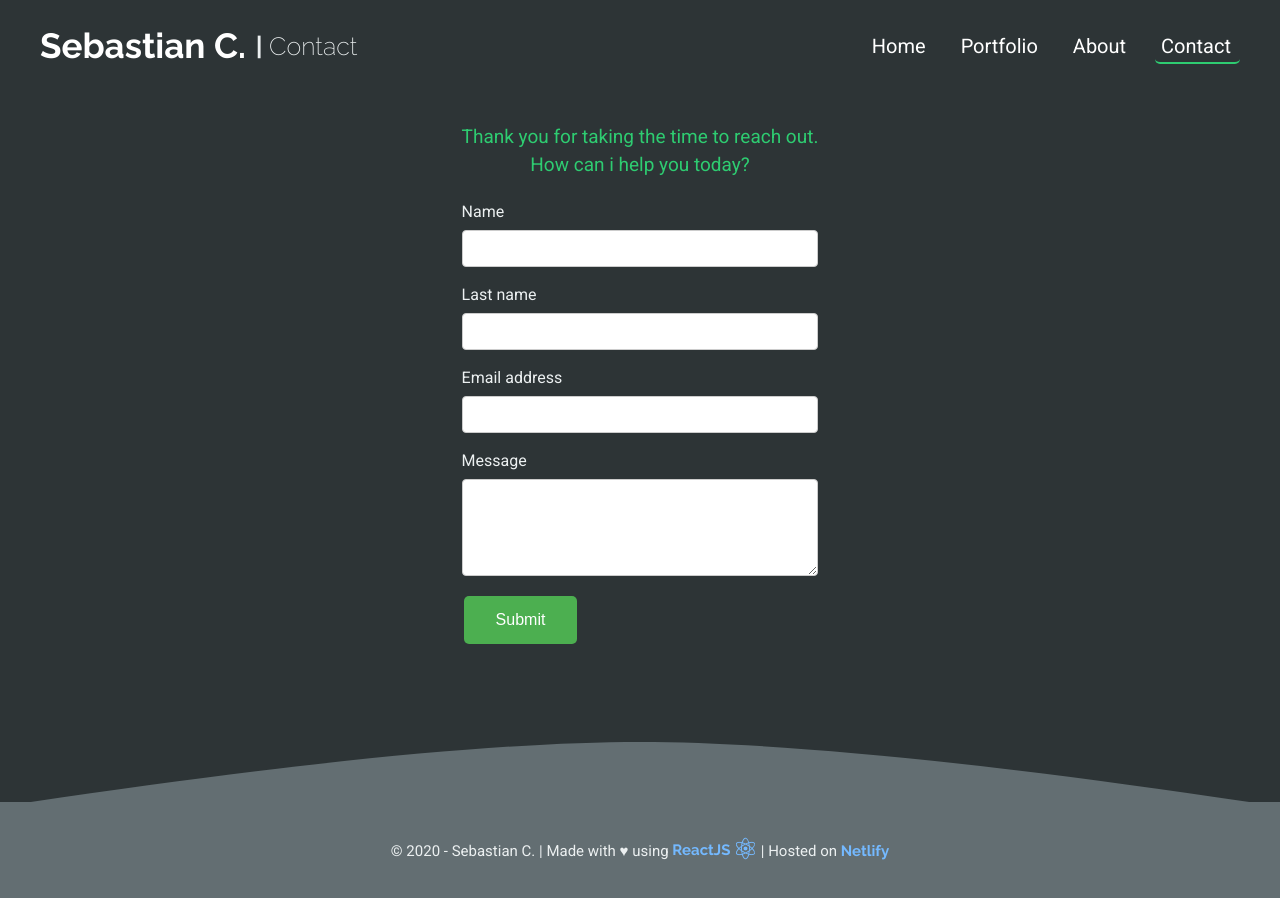
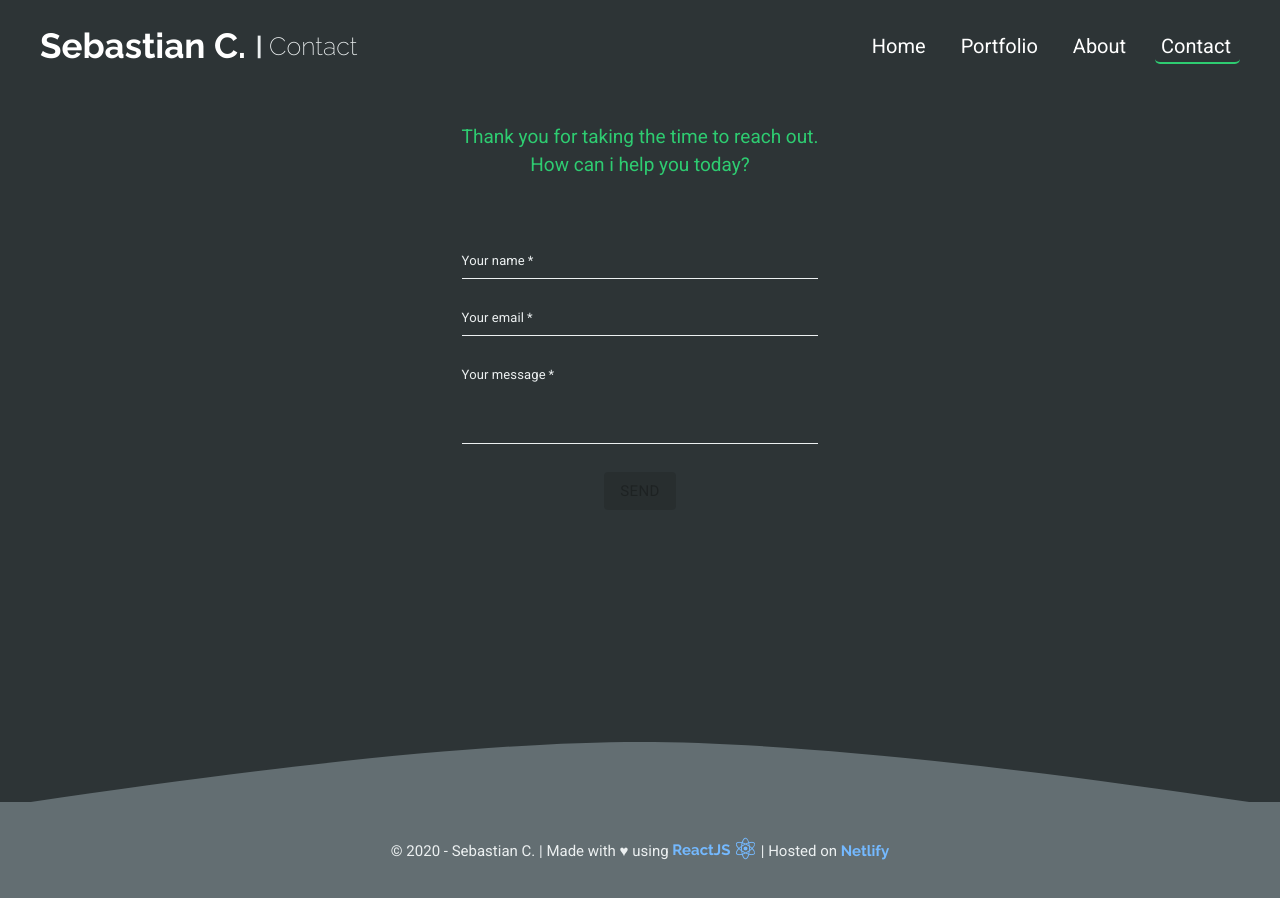
Before and after one commit to sebascarreram/portfolio, a React (Create React App) app in the folder frontend/: page /contact in a window 1280 px wide. Shown: the top 898 px of the page. Built offline with nearby package versions, Linux system fonts and the light colour scheme; no server answers.

Commit message:
updated contact

```diff
--- a/frontend/src/layout/Contact/Contact.js
+++ b/frontend/src/layout/Contact/Contact.js
@@ -1,146 +1,352 @@
-import React from "react";
+import React, { useState } from "react";
+
+import firebase from "./../../firebase";
+
 import Aux from "./../../hoc/Aux";
-import axios from "axios";
-//import Modal from "././../../components/UI/Modal/Modal";
+
+//import Material UI components and functions
+import TextField from "@material-ui/core/TextField";
+import Grid from "@material-ui/core/Grid";
+import Button from "@material-ui/core/Button";
+import Box from "@material-ui/core/Box";
+import CircularProgress from "@material-ui/core/CircularProgress";
+import Snackbar from "@material-ui/core/Snackbar";
+import { Alert } from "@material-ui/lab";
+import { makeStyles, withStyles } from "@material-ui/core/styles";
 
 // import Form from "./../../components/Form/Form";
 import styleContact from "./Contact.module.css";
 
-class Contact extends React.Component {
-  constructor(props) {
-    super(props);
-    this.state = {
-      name: "",
-      lastname: "",
-      email: "",
-      message: "",
+//add this to assign the sendEmail cloud function to a constant
+const sendEmail = firebase.functions().httpsCallable("sendEmail");
+
+//add CSS classes for Material UI components calling a function that returns another function
+const useStyles = makeStyles((theme) => ({
+  //the CSS class honeypot is added to the honeypot field later on, which is not displayed to users.
+  honeypot: {
+    display: "none",
+  },
+  lineHeightSpace: {
+    lineHeight: "1.3",
+  },
+  colorButton: {
+    fontSize: "1.5rem",
+  },
+}));
+
+const CssTextField = withStyles({
+  root: {
+    "& .MuiFormLabel-root": {
+      color: "#ecf0f1",
+      fontSize: "1.3rem",
+    },
+    "& .MuiInput-underline:hover:not(.Mui-disabled):before": {
+      borderBottom: "2px solid #ecf0f1",
+    },
+    "& .MuiInput-underline:before": {
+      borderBottom: "1px solid #ecf0f1",
+    },
+    "& .MuiInputBase-input": {
+      color: "#e74c3c",
+      fontSize: "1.7rem",
+    },
+  },
+})(TextField);
+
+const CssButton = withStyles({
+  root: {
+    "& .Mui-disabled": {
+      color: "red",
+    },
+    /*"& Mui-disabled": {
+      color: "red",
+    },*/
+  },
+})(Button);
+
+// setFormIsValid
+const Contact = () => {
+  //assign the constant `classes` to an object for Material IU components by calling a function
+  const classes = useStyles();
+
+  const [error, setError] = useState(false);
+  const [openSnackbar, setOpenSnackbar] = useState(false);
+  const [isLoading, setIsLoading] = useState(false);
+  const [formIsValid, setFormIsValid] = useState(false);
+  const [contactForm, setContactForm] = useState({
+    name: {
+      value: "",
+      elementConfig: {
+        required: true,
+        id: "outlined-basic",
+        label: "Your name",
+      },
+      validation: {
+        required: true,
+        errorMessage: "Please, enter your name",
+      },
+      valid: false,
+      blur: false,
+    },
+    email: {
+      value: "",
+      elementConfig: {
+        required: true,
+        id: "outlined-basic",
+        label: "Your email",
+      },
+      validation: {
+        required: true,
+        isEmail: true,
+        errorMessage: "Please, enter your email",
+      },
+      valid: false,
+      blur: false,
+    },
+    message: {
+      value: "",
+      elementConfig: {
+        required: true,
+        id: "standard-multiline-static",
+        label: "Your message",
+        multiline: true,
+        rows: 6,
+        className: classes.lineHeightSpace,
+      },
+      validation: {
+        required: true,
+        errorMessage: "Please, enter your message",
+      },
+      valid: false,
+      blur: false,
+    },
+    //this honeypot field isn't rendered to the DOM, so users don't see it, but it fools bots that fill it automatically
+    honeypot: {
+      value: "",
+      elementConfig: {
+        className: classes.honeypot,
+        label:
+          "If you are a human, do not type anything here. I am here to fool bots",
+      },
+      //this `validation` property is added just to avoid and error when running checkvalidity();
+      validation: {},
+      //this input is valid by default so it doesn't prevent human users to click the `Send` button
+      valid: true,
+      blur: false,
+    },
+  });
+
+  //convert the `contactForm` object into an array
+  const formElementsArray = [];
+  for (let key in contactForm) {
+    formElementsArray.push({
+      id: key,
+      ...contactForm[key],
+    });
+  }
+
+  //map the array to return an array of JSX elements
+  const formElements = formElementsArray.map((element) => {
+    return (
+      <Box key={element.id} marginBottom={1}>
+        <CssTextField
+          {...element.elementConfig}
+          error={!element.valid && element.blur}
+          fullWidth
+          //  variant="outlined"
+          helperText={
+            !element.valid && element.blur
+              ? element.validation.errorMessage
+              : null
+          }
+          onChange={(event) => inputChangedHandler(event, element.id)}
+          onBlur={(event) => inputChangedHandler(event, element.id)}
+          value={element.value}
+          color="secondary"
+          size="medium"
+          //variant="outlined"
+        ></CssTextField>
+      </Box>
+    );
+  });
+  //<CssTextField className={classes.margin} id="custom-css-standard-input" label="Custom CSS" />
+
+  //this function runs when an input changes or is blurred
+  const inputChangedHandler = (event, inputIdentifier) => {
+    //create a new object representing the input that was changed or blurred
+    const updatedFormElement = {
+      ...contactForm[inputIdentifier],
+      value: event.target.value,
+      valid: checkValidity(
+        event.target.value,
+        contactForm[inputIdentifier].validation
+      ),
+      blur: event.type === "blur" ? true : false,
+      touched: true,
+    };
+
+    //create a new object represeting the whole form object
+    const updatedContactForm = {
+      ...contactForm,
+      [inputIdentifier]: updatedFormElement,
+    };
+
+    //the whole form is valid until it's not
+    let formIsValid = true;
+    for (let inputElementIdentifier in updatedContactForm) {
+      formIsValid =
+        updatedContactForm[inputElementIdentifier].valid && formIsValid;
+    }
+
+    //update `contactForm` state
+    setContactForm(updatedContactForm);
+
+    //update `formIsValid` state
+    setFormIsValid(formIsValid);
+  };
+
+  //this function is called from inside `inputChangedHandler()`, and checks the validity of an input field
+  const checkValidity = (value, rules) => {
+    //it's always true until there's one false in the way
+    let isValid = true;
+    if (rules.required) {
+      //value.trim() gets rid of white spaces
+      isValid = value.trim() !== "" && isValid;
+    }
+
+    if (rules.isEmail) {
+      //the `pattern` constant is a Regular Expression that matches the shape of an email
+      const pattern =
+        /[a-z0-9!#$%&'*+/=?^_`{|}~-]+(?:\.[a-z0-9!#$%&'*+/=?^_`{|}~-]+)*@(?:[a-z0-9](?:[a-z0-9-]*[a-z0-9])?\.)+[a-z0-9](?:[a-z0-9-]*[a-z0-9])?/;
+
+      //`pattern.test()` returns true or false
+      isValid = pattern.test(value) && isValid;
+    }
+
+    return isValid;
+  };
+
+  //this function is called when the user closes the snackbar after getting an error (when the cloud function fails)
+  const closeSnackbar = () => {
+    setOpenSnackbar(false);
+  };
+
+  //this function is called when clicking the `Send` button
+  const submitForm = () => {
+    //if a bot filled the honeypot field, don't keep running code (e.g don't call a cloud function)
+    if (contactForm.honeypot.value !== "") {
+      //the below `return` is called an `early return` and it ends the execution of the function.
+      return;
+    }
+
+    //set `isLoading` state to true, so the spinner is rendered
+    setIsLoading(true);
+
+    sendEmail({
+      name: contactForm.name.value,
+      email: contactForm.email.value,
+      message: contactForm.message.value,
+    })
+      //the code inside the `then()` block runs when the message was successfully sent from inside the cloud function
+      .then(() => {
+        //create a new `contactForm` object that looks like the original `contactForm` state
+        let originalContactForm = {};
+        for (let key in contactForm) {
+          originalContactForm[key] = {
+            ...contactForm[key],
+            value: "",
+            valid: key === "honeypot" ? true : false,
+            blur: false,
           };
         }
 
-  onNameChange(e) {
-    this.setState({ name: e.target.value });
-  }
+        //reset `contactForm` state to its original value
+        setContactForm(originalContactForm);
 
-  onLastNameChange(e) {
-    this.setState({ lastname: e.target.value });
-  }
+        //reset the whole form validity to false
+        setFormIsValid(false);
 
-  onEmailChange(e) {
-    this.setState({ email: e.target.value });
-  }
+        //set `error` state to false.
+        setError(false);
 
-  onMessageChange(e) {
-    this.setState({ message: e.target.value });
-  }
+        //set `isLoading` state to false, so the spinner is not rendered anymore
+        setIsLoading(false);
 
-  resetForm() {
-    this.setState({ name: "", lastname: "", email: "", message: "" });
-  }
+        //set `openSnackbar` state to true, so the snackbar is rendered, with content that depends on the error state
+        setOpenSnackbar(true);
+      })
+      //this code below runs when the message was NOT successfully sent from inside of the cloud function
+      .catch(() => {
+        //set `error` state to true
+        setError(true);
 
-  handleSubmit(event) {
-    event.preventDefault();
-    console.log(this.state);
-    if (!this.state.name) {
-      return "ERROR";
-    }
-    axios({
-      method: 'POST',
-      url: 'http://nifty-banach-5750bd.netlify.app/send',
-      data: this.state,
-    }).then((response) => {
-      //  console.log(response)
-      if (response.data.status === 'success') {
-        //<Modal>Message send.</Modal>;
-        alert('Message Sent.');
-        this.resetForm();
-      } else if (response.data.status === 'fail') {
-        alert('Message failed to send.');
-      }
+        //set `isLoading` state to false, so the spinner is not rendered anymore
+        setIsLoading(false);
+
+        //set `openSnackbar` state to true, so the snackbar is rendered, with content that depends on the error state
+        setOpenSnackbar(true);
       });
-  }
-  render() {
+  };
+
   return (
     <Aux>
       <section className={styleContact.ContactSection}>
         <div className={styleContact.CardContact}>
           <div>
-              <p className={styleContact.message}>
+            <p className={styleContact.Message}>
               Thank you for taking the time to reach out.
             </p>
-              <p className={styleContact.message}>How can i help you today?</p>
+            <p className={styleContact.Message}>How can i help you today?</p>
           </div>
           {/* Form */}
 
           <div className={styleContact.formDiv}>
-              <form
-                id="contact-form"
-                onSubmit={this.handleSubmit.bind(this)}
-                method="POST"
+            <form>
+              {formElements}
+              <Grid container justifyContent="center">
+                <Box mt="2rem">
+                  {isLoading ? (
+                    <CircularProgress />
+                  ) : (
+                    <CssButton
+                      onClick={submitForm}
+                      disabled={!formIsValid}
+                      variant="contained"
+                      color="primary"
+                      className={classes.colorButton}
                     >
-                <div className={styleContact.formGroup}>
-                  <label htmlFor="name" className={styleContact.label}>
-                    Name
-                  </label>
-                  <input
-                    type="text"
-                    className={styleContact.formControl}
-                    id="name"
-                    value={this.state.name}
-                    onChange={this.onNameChange.bind(this)}
-                  />
-                </div>
-                <div className={styleContact.formGroup}>
-                  <label htmlFor="lastname" className={styleContact.label}>
-                    Last name
-                  </label>
-                  <input
-                    type="text"
-                    className={styleContact.formControl}
-                    id="lastname"
-                    value={this.state.lastname}
-                    onChange={this.onLastNameChange.bind(this)}
-                  />
-                </div>
-                <div className={styleContact.formGroup}>
-                  <label
-                    htmlFor="exampleInputEmail1"
-                    className={styleContact.label}
-                  >
-                    Email address
-                  </label>
-                  <input
-                    type="email"
-                    className={styleContact.formControl}
-                    id="email"
-                    aria-describedby="emailHelp"
-                    value={this.state.email}
-                    onChange={this.onEmailChange.bind(this)}
-                  />
-                </div>
-                <div className={styleContact.formGroup}>
-                  <label htmlFor="message" className={styleContact.label}>
-                    Message
-                  </label>
-                  <textarea
-                    className={styleContact.formControl}
-                    rows="5"
-                    id="message"
-                    value={this.state.message}
-                    onChange={this.onMessageChange.bind(this)}
-                  />
-                </div>
-                <button type="submit" className={styleContact.btnPrimary}>
-                  Submit
-                </button>
+                      Send
+                    </CssButton>
+                  )}
+                </Box>
+              </Grid>
             </form>
           </div>
         </div>
+
+        {error ? (
+          <Snackbar
+            open={openSnackbar}
+            onClose={closeSnackbar}
+            anchorOrigin={{ vertical: "top", horizontal: "center" }}
+          >
+            <Alert onClose={closeSnackbar} severity="error">
+              Oops! Something went wrong, try again later.
+            </Alert>
+          </Snackbar>
+        ) : (
+          <Snackbar
+            open={openSnackbar}
+            autoHideDuration={2000}
+            onClose={closeSnackbar}
+            anchorOrigin={{ vertical: "top", horizontal: "center" }}
+          >
+            <Alert severity="success">Message sent!</Alert>
+          </Snackbar>
+        )}
       </section>
     </Aux>
   );
-  }
-}
+};
 
 export default Contact;
-
-// style={{marginRight: spacing + 'em'}}
--- a/frontend/src/layout/Contact/Contact.module.css
+++ b/frontend/src/layout/Contact/Contact.module.css
@@ -9,49 +9,10 @@
   align-items: center;
 }
 
-.CardContact {
-  /* min-width: 112%; */
-}
-
 .CardContact p {
   font-size: 1.9rem;
 
   text-align: center;
-}
-.CardMessage {
-  margin-top: 2rem;
-  background-color: #ecf0f1;
-  border-radius: 5px;
-  max-width: 880px;
-  padding: 2rem;
-  cursor: pointer;
-
-  transition: 0.2s all;
-}
-
-.CardMessage:hover {
-  background-color: #bdc3c7;
-}
-
-.CardMessage p {
-  color: #000;
-}
-/*
- .Input {
-  width: 49%;
-}
-
-.Input input {
-  width: 100%;
-}
-
-.Subject {
-} */
-
-@media only screen and (max-width: 20em) {
-  /* .ContactSection {
-    padding: 1rem;
-  } */
 }
 
 @media only screen and (max-width: 37.5em) {
@@ -68,48 +29,13 @@
   }
 }
 
-.message {
+.Message {
   font-size: 700;
   font-family: inherit;
   color: #2ecc71;
 }
 
-.label {
-  font-size: 1.6rem;
-}
-
 .formDiv {
   max-width: 80rem;
-  margin: 2rem auto 0 auto;
+  margin: 5rem auto 0 auto;
 }
-.formGroup {
-  display: flex;
-  flex-direction: column;
-}
-.formControl {
-  border: 1px solid #ccc;
-  border-radius: 4px;
-  box-sizing: border-box;
-  padding: 1rem;
-  margin-top: 6px;
-  margin-bottom: 16px;
-  resize: vertical;
-}
-
-.btnPrimary {
-  border: none;
-  border-radius: 5px;
-  color: white;
-  padding: 15px 32px;
-  text-align: center;
-  text-decoration: none;
-  display: inline-block;
-  font-size: 16px;
-  margin: 4px 2px;
-  cursor: pointer;
-
-  background-color: #4caf50;
-}
-.btnPrimary:hover {
-  background-color: #27ae60;
-}
```
Lines whose indentation alone changed are shown as unchanged.
